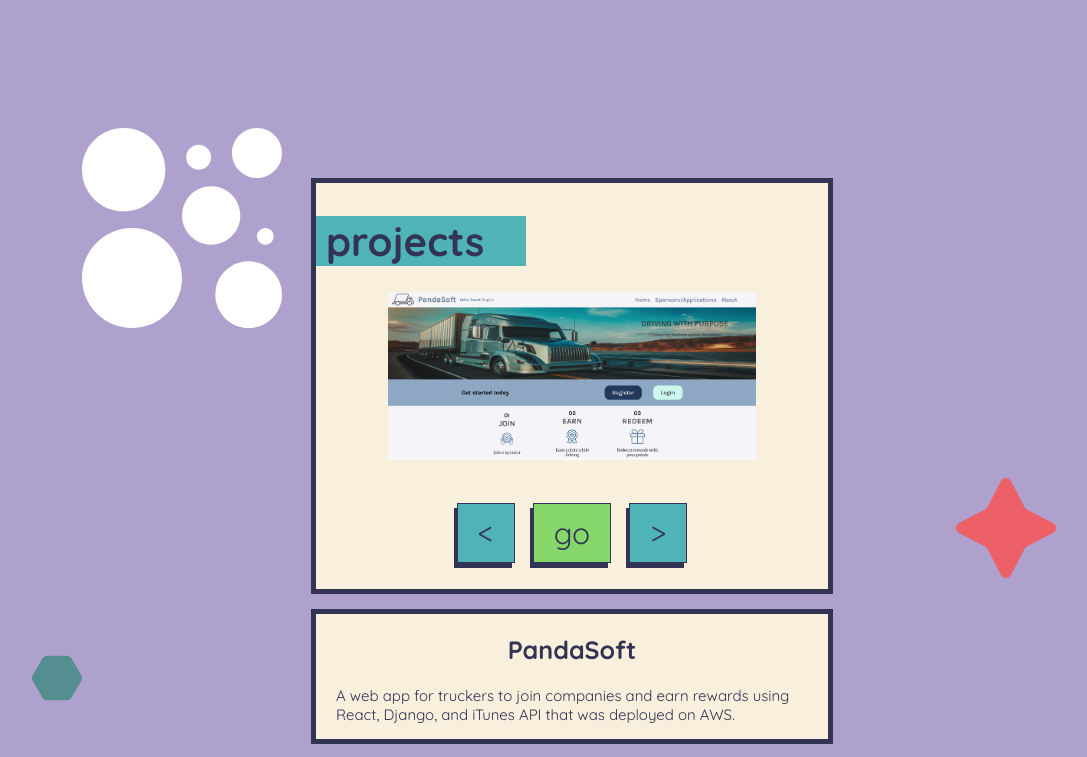
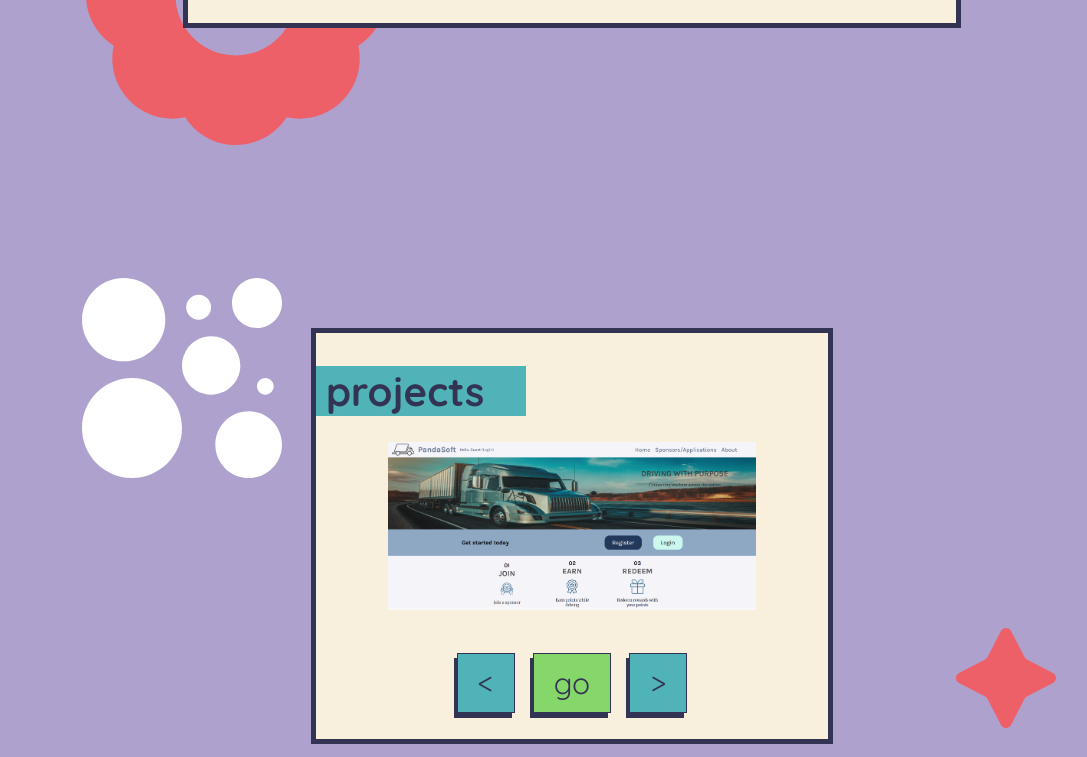
Before and after one commit to aileen-shi/react-portfolio, a React (Create React App) app: page / in a window 1280 px wide. Shown: the part 2000-2757 px from the top of the page, without its empty margins (68-1155 px from the left). Built offline with nearby package versions, Linux system fonts and the light colour scheme.

Commit message:
Updated projects
Added links to go button and color palette project

```diff
--- a/src/components/About/index.scss
+++ b/src/components/About/index.scss
@@ -1,7 +1,7 @@
 @import '../../assets/styles/variables';
 
 .about {
-    padding-top: 30rem;
+    padding-top: 20rem;
     padding-bottom: 20rem;
     margin-bottom: 5rem;
     position: relative;
--- a/src/components/Intro/index.scss
+++ b/src/components/Intro/index.scss
@@ -2,7 +2,7 @@
 
 .intro {
   padding-top: 4rem;
-  margin-bottom: 5rem;
+  margin-bottom: 30rem;
   position: relative;
 
   .dots {
--- a/src/components/Projects/index.js
+++ b/src/components/Projects/index.js
@@ -1,7 +1,7 @@
 import './index.scss';
 import { useState } from "react";
 import pandasoft from '../../assets/images/pandasoft.png';
-import test from '../../assets/images/test.png';
+import palette from '../../assets/images/color-palette.png';
 import { ReactComponent as VariedDots } from '../../assets/icons/varied-dots.svg';
 import { ReactComponent as Sparkle } from '../../assets/icons/sparkle.svg';
 import { ReactComponent as Shape } from '../../assets/icons/shape.svg';
@@ -13,13 +13,15 @@
             name: "PandaSoft",
             image: pandasoft,
             alt: "PandaSoft landing page",
-            description: "A web app for truckers to join companies and earn rewards using React, Django, and iTunes API that was deployed on AWS."
+            description: "A web app for truckers to join companies and earn rewards using React, Django, and iTunes API that was deployed on AWS.",
+            link: "https://github.com/aileen-shi/PandaSoft"
         },
         {
-            name: "Test Project",
-            image: test,
-            alt: "Test image",
-            description: "testing description"
+            name: "Color Palette Generator",
+            image: palette,
+            alt: "Color palette generator screenshot",
+            description: "A python script that uses a k-means clustering algorithm to extract the dominant colors from an image to generate a color palette.",
+            link: "https://github.com/aileen-shi/dominant-color-extractor"
         }
 
     ];
@@ -50,7 +52,9 @@
 
                     <div className="button-container">
                         <button className="button prev" onClick={handlePrev}>{'\u003c'}</button>
-                        <button className="button go">go</button>
+                        <a href={slides[slideIndex].link}>
+                            <button className="button go" target="_blank">go</button>
+                        </a>
                         <button className="button next" onClick={handleNext}>{'\u003e'}</button>
                     </div>
                 </div>
```
Also changed, not shown: src/assets/images/color-palette.png (added), src/assets/images/test.png (deleted).
